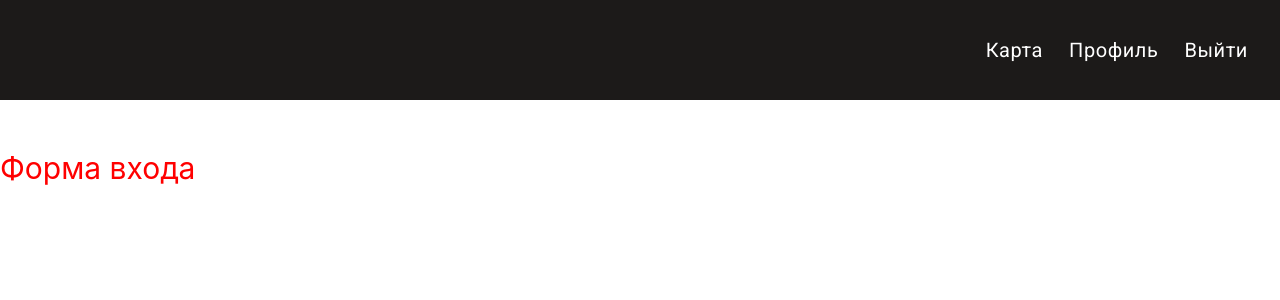
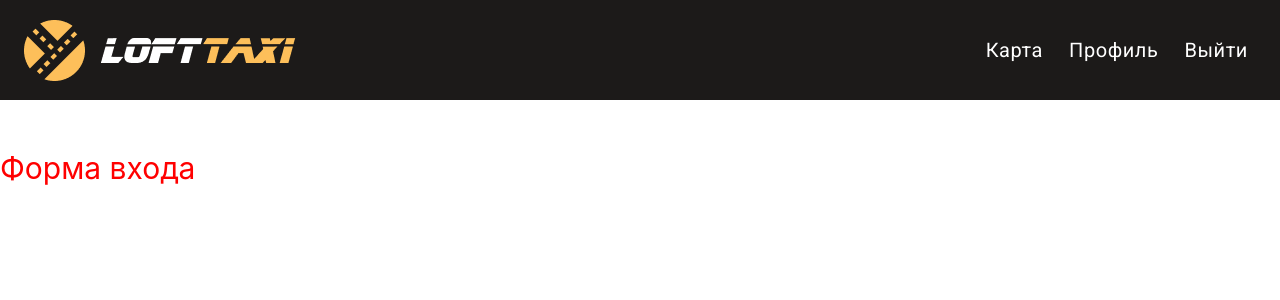
Before and after one commit to ChestikovaElena/loft-taxi, a React (Create React App) app: page / in a window 1280 px wide. Shown: the top 300 px of the page. Built offline with nearby package versions, Linux system fonts and the light colour scheme.

Commit message:
ci(logo): add logo in header
Add logo in header

```diff
--- a/src/components/Header.js
+++ b/src/components/Header.js
@@ -2,6 +2,8 @@
 
 import Container from '@material-ui/core/container';
 import Button from "@material-ui/core/Button";
+import logo from '../images/icons/logo.png';
+import logoText from '../images/icons/logo-text.png';
 
 // import { withStyles } from "@material-ui/core";
 
@@ -30,7 +32,8 @@
       <Container>
         <div className="header-content">
           <div className="logo">
-
+            <img src={logo} alt="logo" className="logo-image"/>
+            <img src={logoText} alt="loft taxi" className="logo-text"/>
           </div>
           <div className="header-menu">
             <Button onClick={() => handlePage('map')} className='header__button'>Карта</Button>
--- a/src/styles/header.css
+++ b/src/styles/header.css
@@ -11,6 +11,15 @@
   justify-content: space-between;
   align-items: stretch;
   height: 100px;
+}
+
+.logo {
+  display: flex;
+  align-items:center;
+}
+
+.logo-image {
+  margin-right: 15px;
 }
 
 header .header-menu {
```
